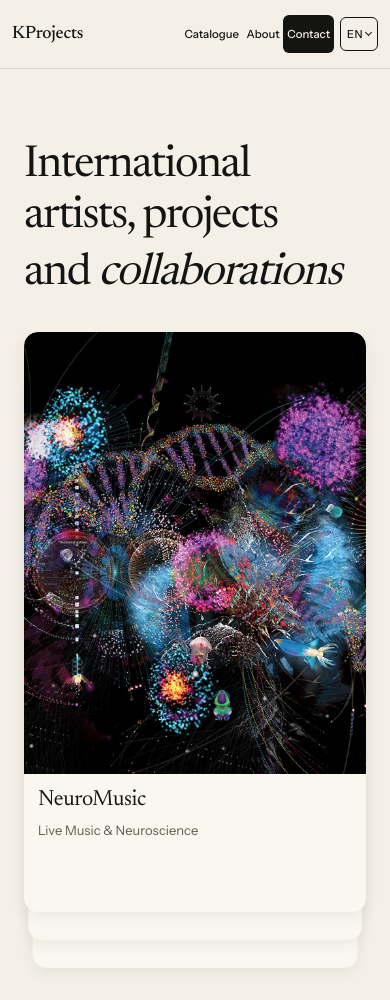
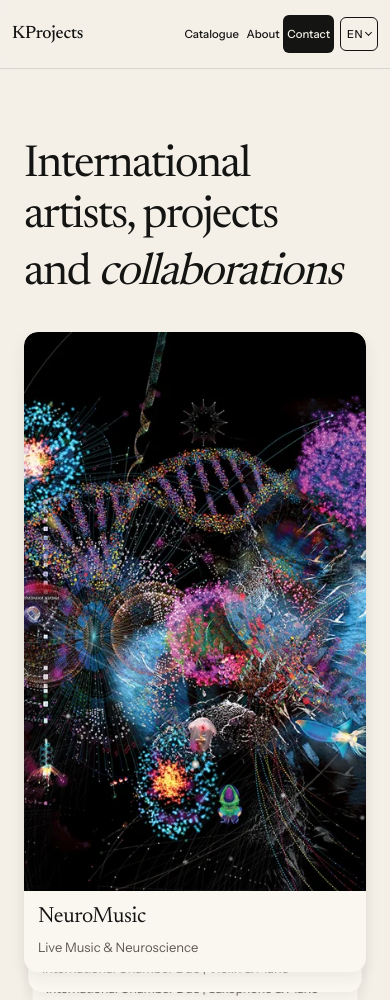
Before and after one commit to kkkppppp/KProjects, a plain HTML site: page dist/index.html in a window 390 px wide. Shown: the top 1000 px of the page. Drawn offline with Linux system fonts and the light colour scheme; no server answers.

Commit message:
Update Site source

```diff
--- a/dist/assets/project-deck.css
+++ b/dist/assets/project-deck.css
@@ -1,8 +1,10 @@
 @media(max-width:759px){
+ .catalogue { padding-bottom:24px!important; }
+ .catalogue .project-deck .project-art img { object-position:center top; }
  .catalogue .project-deck-stage { display:grid!important; grid-template-columns:minmax(0,1fr)!important; gap:24px!important; }
  .catalogue .project-deck .project-card { box-sizing:border-box; height:var(--card-height,560px); padding:0; gap:14px!important; background:#FAF7F1; border:0; border-radius:14px; overflow:hidden; box-shadow:0 5px 16px rgba(38,33,25,.07); }
  .catalogue .project-deck .project-art { flex:1 1 0; min-height:0; aspect-ratio:auto!important; border-radius:14px 14px 0 0!important; }
- .catalogue .project-deck .project-card>span:last-child { flex:0 0 124px; padding:0 14px 16px; }
+ .catalogue .project-deck .project-card>span:last-child { flex:0 0 auto; padding:0 14px 16px; }
  .catalogue .project-deck .project-card>span:last-child>span>span:first-child { font-size:clamp(22px,5.6vw,29px)!important; line-height:1.12!important; }
  .catalogue .project-deck .project-card>span:last-child>span>span:last-child { font-size:13px!important; line-height:1.4!important; margin-top:4px; }
  .catalogue .project-deck[data-stack="true"] { position:relative; height:calc(var(--stage-height) + var(--deck-travel)); }
--- a/dist/assets/project-deck.js
+++ b/dist/assets/project-deck.js
@@ -11,11 +11,12 @@
     cards.forEach((card, index) => {
       const distance = index - progress;
       // The front card lifts away; the cards behind retain visible, separated edges.
-      const y = distance >= 0 ? distance * 28 : Math.max(distance, -1) * (cardHeight + 96);
+      const y = distance >= 0 ? distance * 20 : Math.max(distance / .4, -1) * (cardHeight + 96);
       const scale = 1 - Math.max(distance, 0) * .025;
       card.style.transform = `translate3d(0,${y.toFixed(2)}px,0) scale(${scale.toFixed(4)})`;
+      card.style.setProperty('opacity', String(distance < 0 ? clamp(1 + distance / .3, 0, 1) : 1), 'important');
       card.style.zIndex = String(cards.length - index);
-      card.style.pointerEvents = index === Math.min(Math.floor(progress + .9), cards.length - 1) ? 'auto' : 'none';
+      card.style.pointerEvents = index === Math.min(Math.floor(progress + .7), cards.length - 1) ? 'auto' : 'none';
     });
   }
   function schedule() { if (!frame) frame = requestAnimationFrame(draw); }
@@ -27,15 +28,15 @@
     top = (header?.getBoundingClientRect().height || 68) + 40;
     // Reserve room for the sticky header and the exposed edges of the deck.
     const viewport = document.documentElement.clientHeight || innerHeight;
-    cardHeight = clamp(viewport - top - 90, 310, 580);
+    cardHeight = clamp(viewport - top - 56, 300, 640);
     step = cardHeight + 30;
     enabled = mobile.matches && !reduced.matches && viewport >= 500 && cards.length > 1;
     deck.setAttribute('data-stack', String(enabled));
     deck.style.setProperty('--card-height', cardHeight + 'px');
-    deck.style.setProperty('--stage-height', (cardHeight + 64) + 'px');
+    deck.style.setProperty('--stage-height', (cardHeight + 44) + 'px');
     deck.style.setProperty('--deck-travel', ((cards.length - 1) * step) + 'px');
     deck.style.setProperty('--deck-top', top + 'px');
-    if (!enabled) cards.forEach(card => {card.style.transform = '';card.style.zIndex = '';card.style.pointerEvents = '';});
+    if (!enabled) cards.forEach(card => {card.style.transform = '';card.style.removeProperty('opacity');card.style.zIndex = '';card.style.pointerEvents = '';});
     schedule();
   }
   new MutationObserver(records => {
--- a/dist/index.html
+++ b/dist/index.html
@@ -1255,7 +1255,7 @@ const DATA = [
       { label: 'Instrumentation', text: 'One or two violins, with optional electronics and rare instruments' }
     ],
     programmes: [], formats: 'Concerts / Corporate wellbeing / Cultural events' },
-  { id: 'vitaduo', name: 'VitaDuo', subtitle: 'International Chamber Duo | Saxophone & Piano', image: 'assets/e6288308185cd08e09c5.webp',
+  { id: 'vitaduo', name: 'VitaDuo', subtitle: 'International Chamber Duo | Saxophone & Piano', image: 'assets/vitaduo-cover-hq.webp',
     profile: [
       'Classical and contemporary repertoire, including rare works and arrangements',
       'Performances in 50+ cities worldwide',
```
Also changed, not shown: 1 other file.
